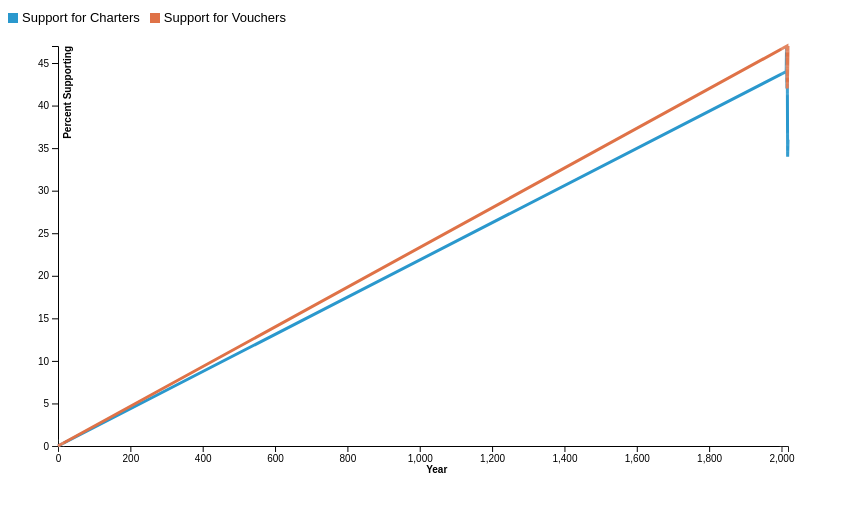
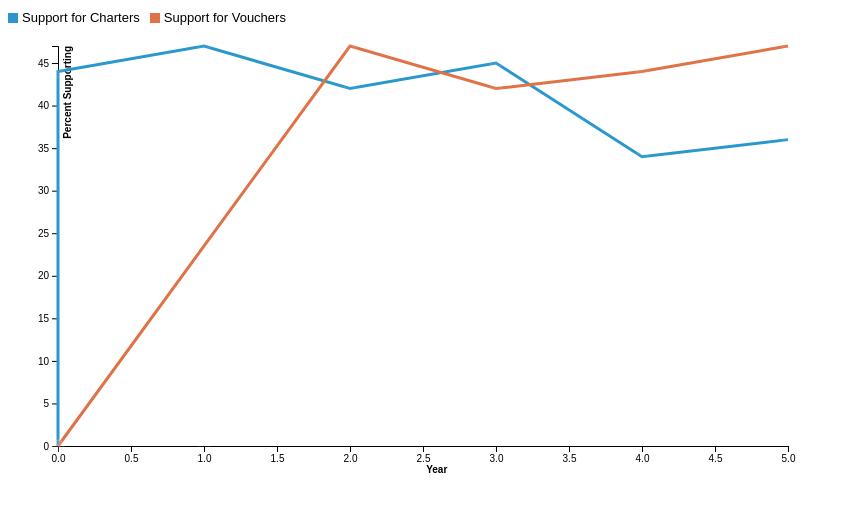
Before and after one commit to Sarah-HP/d3_practice, a plain HTML site: page index.html in a window 1280 px wide. Shown: the whole page, without its empty margins (0-850 px from the left). Drawn offline with nearby package versions, Linux system fonts and the light colour scheme.

Commit message:
stretched the x axis by labeling the years 0, 1, 2... instead of 2013, 2014...

```diff
--- a/index.html
+++ b/index.html
@@ -18,7 +18,7 @@
     <script>
 
 // Manually entered the data on democratic support for charter schools and voucher schools
-    var groupChartData = [{ "2614": 44, "4449": 0, "Year": 2013 }, { "2614": 47, "4449": 0, "Year": 2014 }, { "2614": 42, "4449": 47, "Year": 2015 }, { "2614": 45, "4449": 42, "Year": 2016 }, { "2614": 34, "4449": 44, "Year": 2017 }, { "2614": 36, "4449": 47, "Year": 2018 }];
+    var groupChartData = [{ "2614": 44, "4449": 0, "Year": 0 }, { "2614": 47, "4449": 0, "Year": 1 }, { "2614": 42, "4449": 47, "Year": 2 }, { "2614": 45, "4449": 42, "Year": 3 }, { "2614": 34, "4449": 44, "Year": 4 }, { "2614": 36, "4449": 47, "Year": 5 }];
 
 // New labels into the legend
     var columnsInfo = { "2614": "Support for Charters", "4449": "Support for Vouchers" };
```
